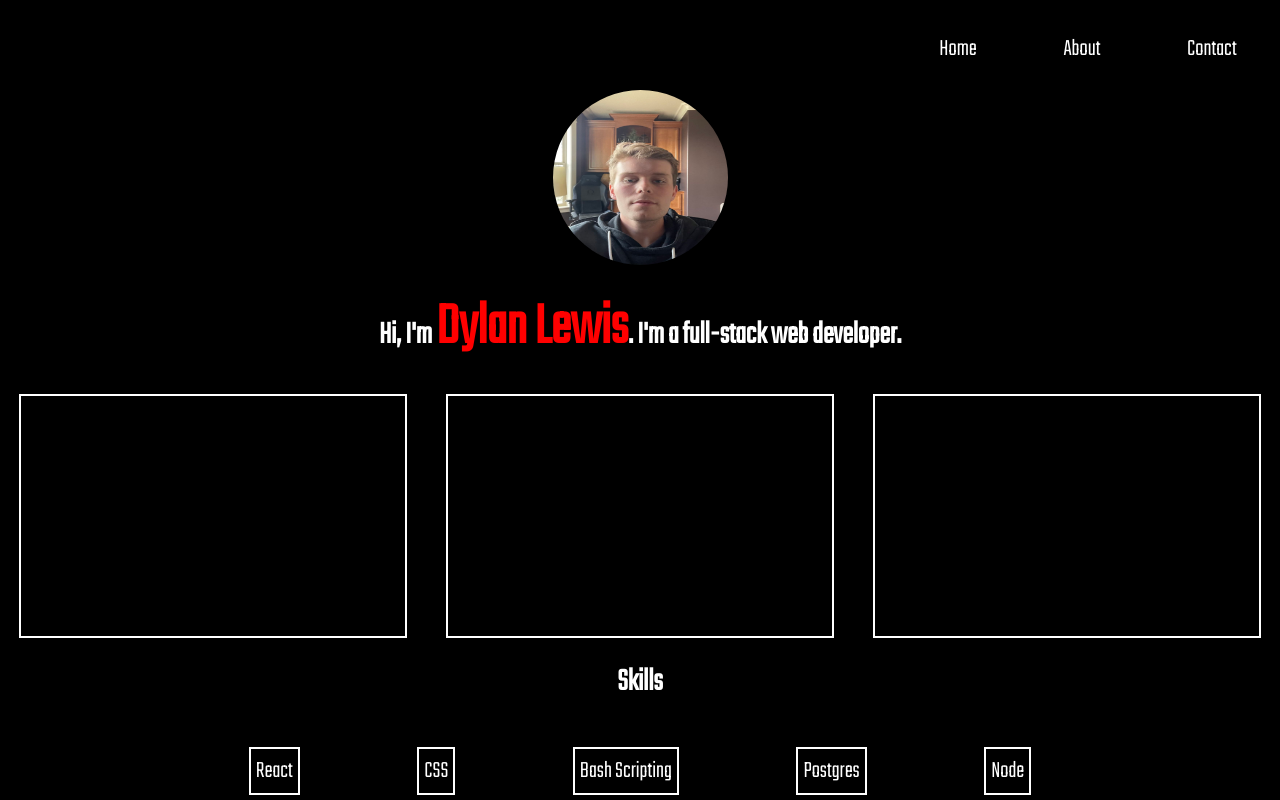
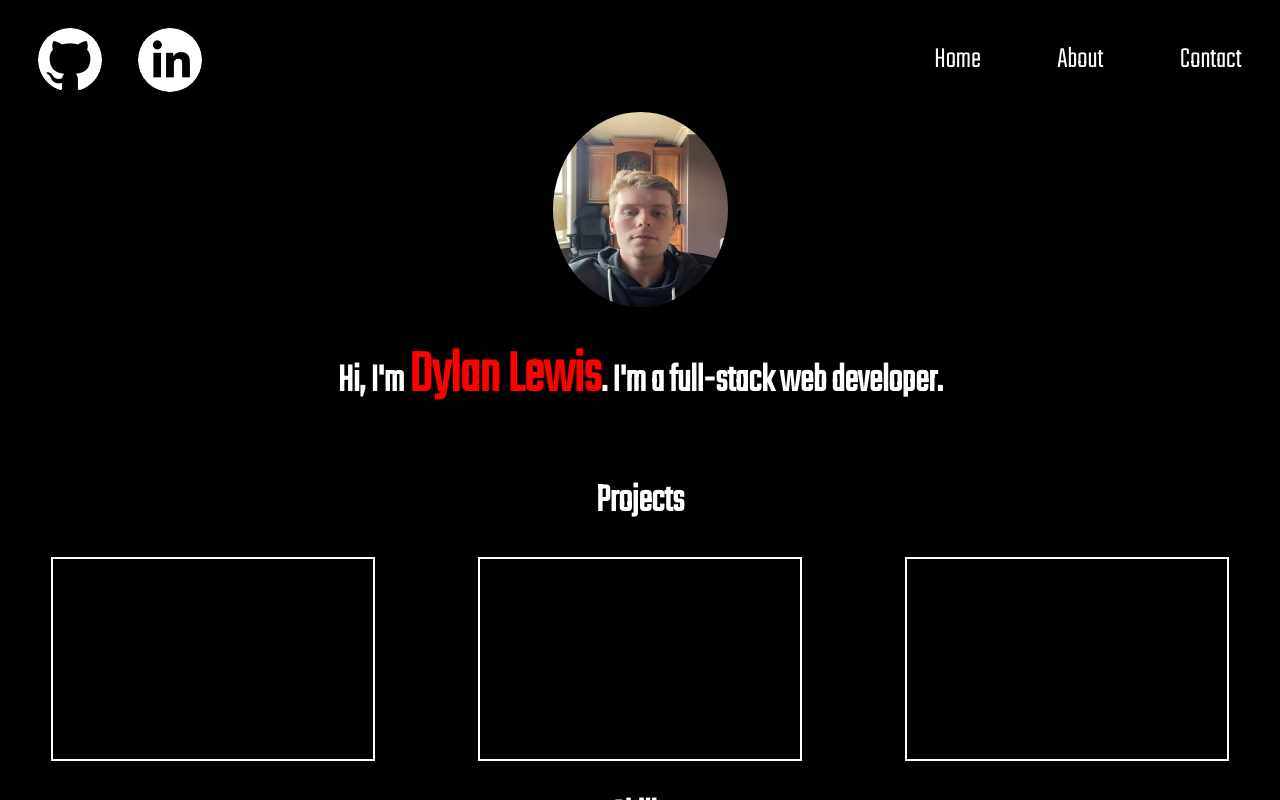
Before and after one commit to dyldlewis/personal-site, a React (Create React App) app: page / in a window 1280 px wide. Shown: the top 800 px of the page. Built offline with nearby package versions, Linux system fonts and the light colour scheme.

Commit message:
style cleanup

```diff
--- a/src/App.js
+++ b/src/App.js
@@ -2,7 +2,6 @@ import logo from "./logo.svg";
 import ProfilePicture from "./components/ProfilePicture";
 import Hero from "./components/Hero";
 import WorkTiles from "./components/WorkTiles";
-import WorkLinks from "./components/WorkLinks";
 import Header from "./components/Header";
 import Footer from "./components/Footer";
 import SkillTiles from "./components/SkillTiles";
@@ -16,7 +15,6 @@ function App() {
       <Hero />
       <WorkTiles />
       <SkillTiles />
-      <WorkLinks />
       <Footer />
     </div>
   );
--- a/src/components/Header/index.js
+++ b/src/components/Header/index.js
@@ -1,7 +1,10 @@
 import "./styles.css";
+import WorkLinks from "../WorkLinks";
+
 export default function Header() {
   return (
     <div className="header">
+      <WorkLinks />
       <ul>
         <li>Home</li>
         <li>About</li>
--- a/src/components/Header/styles.css
+++ b/src/components/Header/styles.css
@@ -1,13 +1,14 @@
 .header {
   display: flex;
-  justify-content: flex-end;
+  justify-content: space-between;
   width: 100vw;
+  margin: 0;
 }
 
 ul {
   display: flex;
   flex-direction: row;
-  font-size: 24px;
+  font-size: 30px;
   justify-content: space-around;
   list-style-type: none;
   width: 30vw;
--- a/src/components/Hero/index.js
+++ b/src/components/Hero/index.js
@@ -1,9 +1,11 @@
 import "./styles.css";
 export default function Hero() {
   return (
-    <h1>
-      Hi, I'm <span className="fullName">Dylan Lewis</span>. I'm a full-stack
-      web developer.
-    </h1>
+    <div>
+      <h1>
+        Hi, I'm <span className="fullName">Dylan Lewis</span>. I'm a full-stack
+        web developer.
+      </h1>
+    </div>
   );
 }
--- a/src/components/Hero/styles.css
+++ b/src/components/Hero/styles.css
@@ -1,3 +1,7 @@
+.h1 {
+  align-text: center;
+}
+
 .fullName {
   color: red;
   font-size: 60px;
--- a/src/components/ProfilePicture/styles.css
+++ b/src/components/ProfilePicture/styles.css
@@ -1,5 +1,5 @@
 img {
   width: 175px;
-  height: 175px;
+  height: 195px;
   border-radius: 50%;
 }
--- a/src/components/SkillTiles/index.js
+++ b/src/components/SkillTiles/index.js
@@ -1,6 +1,15 @@
 import "./styles.css";
 
-const skills = ["React", "CSS", "Bash Scripting", "Postgres", "Node"];
+const skills = [
+  "Javascript",
+  "React.js",
+  "Node.js",
+  "CSS3",
+  "HTML5",
+  "GraphQL",
+  "Bash Scripting",
+  "Postgres",
+];
 const skillsList = skills.map((skill) => <div>{skill}</div>);
 
 export default function SkillTiles() {
--- a/src/components/SkillTiles/styles.css
+++ b/src/components/SkillTiles/styles.css
@@ -1,3 +1,6 @@
+h1 {
+  font-size: 40px;
+}
 .pageContainer {
   display: flex;
   flex-direction: column;
@@ -8,12 +11,13 @@
   display: flex;
   justify-content: space-around;
   align-items: center;
-  width: 900px;
+  flex-wrap: wrap;
+  max-width: 1000px;
 }
 
 .skills > div {
   border: solid white 2px;
   padding: 5px;
   margin: 20px;
-  font-size: 24px;
+  font-size: 30px;
 }
--- a/src/components/WorkLinks/index.js
+++ b/src/components/WorkLinks/index.js
@@ -1,5 +1,12 @@
 import GitHubLogo from "./GitHub-Mark-Light-64px.png";
+import LinkedInLogo from "./linkedIn.png";
+import "./styles.css";
 
 export default function WorkLinks() {
-  return <img src={GitHubLogo} />;
+  return (
+    <div className="workLinks">
+      <img className="logo" src={GitHubLogo} />
+      <img className="logo" src={LinkedInLogo} />
+    </div>
+  );
 }
--- /dev/null
+++ b/src/components/WorkLinks/styles.css
@@ -0,0 +1,10 @@
+.workLinks {
+  display: flex;
+  justify-content: space-around;
+  width: 200px;
+  margin: 20px;
+}
+.logo {
+  width: 64px;
+  height: 64px;
+}
--- a/src/components/WorkTiles/index.js
+++ b/src/components/WorkTiles/index.js
@@ -2,10 +2,13 @@ import "./styles.css";
 
 export default function WorkTiles() {
   return (
-    <div className="workPieces">
-      <div></div>
-      <div></div>
-      <div></div>
+    <div className="workTiles">
+      <h1>Projects</h1>
+      <div className="workPieces">
+        <div></div>
+        <div></div>
+        <div></div>
+      </div>
     </div>
   );
 }
--- a/src/components/WorkTiles/styles.css
+++ b/src/components/WorkTiles/styles.css
@@ -1,3 +1,9 @@
+.workTiles {
+  display: flex;
+  flex-direction: column;
+  justify-content: center;
+  align-items: center;
+}
 .workPieces {
   display: flex;
   justify-content: space-around;
@@ -5,7 +11,7 @@
 }
 
 .workPieces > div {
-  width: 30vw;
-  height: 30vh;
+  width: 25vw;
+  height: 200px;
   border: solid white 2px;
 }
```
Also changed, not shown: src/components/WorkLinks/linkedIn.png (added).
